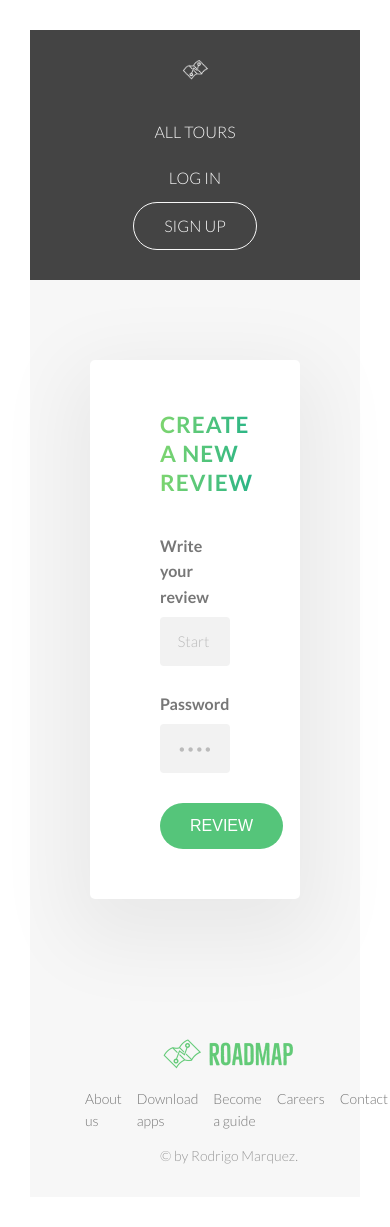
After one commit to rodrigoemarquez/roadmap, a Node server app: page /tester in a window 390 px wide. The commit adds this page. Run offline with Node 20, Linux system fonts and the light colour scheme; some libraries are stand-ins or nearby versions.

Commit message:
Added responsiveness

```diff
--- a/controllers/viewsController.js
+++ b/controllers/viewsController.js
@@ -34,6 +34,13 @@ exports.getTour = catchAsync(async (req, res, next) => {
     tour
   });
 });
+
+
+exports.getFormTester = (req, res) => {
+  res.status(200).render('tester', {
+    title: 'Tester'
+  });
+};
 
 exports.getLoginForm = (req, res) => {
   res.status(200).render('login', {
--- a/public/css/style.css
+++ b/public/css/style.css
@@ -314,7 +314,6 @@ body {
 .header {
   background-color: #444;
   padding: 0 5rem;
-  height: 8rem;
   position: relative;
   z-index: 100;
   display: -webkit-box;
@@ -326,7 +325,13 @@ body {
   -webkit-box-align: center;
   -ms-flex-align: center;
   align-items: center;
+  padding: 20px;
 }
+
+.header > * {
+  padding: 10px;
+}
+
 @media only screen and (max-width: 62.5em) {
   .header {
     -webkit-box-orient: vertical;
--- a/routes/viewRoutes.js
+++ b/routes/viewRoutes.js
@@ -28,6 +28,12 @@ router.get(
   viewsController.getMyTours
 );
 
+router.get(
+  '/tester',
+  // bookingController.createBooking,
+  viewsController.getFormTester
+);
+
 router.post(
   '/submit-user-data',
   authController.protect,
--- /dev/null
+++ b/views/tester.pug
@@ -0,0 +1,15 @@
+extends base
+
+block content
+  main.main
+    .login-form
+      h2.heading-secondary.ma-bt-lg Create a new review
+      form.form.form--login
+        .form__group
+          label.form__label(for='review') Write your review
+          input#review.form__input(type='textarea', placeholder='Start here...', required)
+        .form__group.ma-bt-md
+          label.form__label(for='rating') Password
+          input#password.form__input(type='password', placeholder='••••••••', required, minlength='8')
+        .form__group
+          button.btn.btn--green Review
```
Also changed, not shown: 1 other file.
